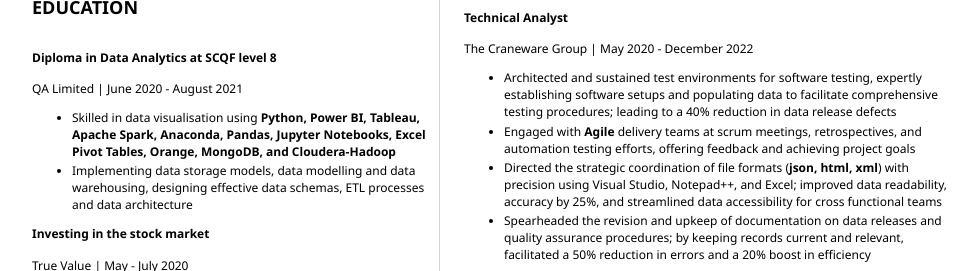
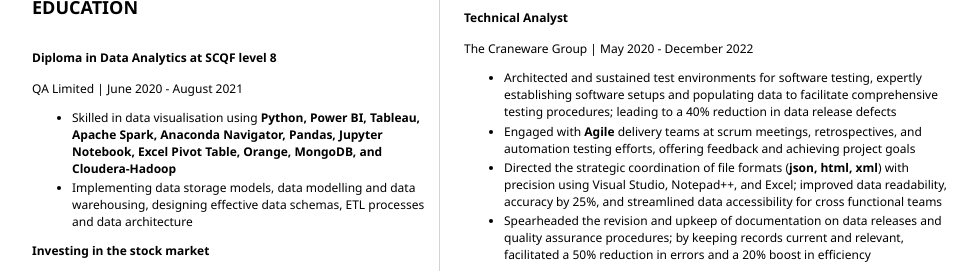
Before and after one commit to robercnaranjo/cv, a plain HTML site: page index.html in a window 1280 px wide. Shown: the part 503-774 px from the top of the page, without its empty margins (152-1130 px from the left). Drawn offline with Linux system fonts and the light colour scheme.

Commit message:
Updated QA Limited skills

```diff
--- a/index.html
+++ b/index.html
@@ -49,7 +49,7 @@
 	                        </p>
 	                        <ul>
                                 <li>
-                                    Skilled in data visualisation using <b>Python, Power BI, Tableau, Apache Spark, Anaconda, Pandas, Jupyter Notebooks, Excel Pivot Tables, Orange, MongoDB, and Cloudera-Hadoop</b>
+                                    Skilled in data visualisation using <b>Python, Power BI, Tableau, Apache Spark, Anaconda Navigator, Pandas, Jupyter Notebook, Excel Pivot Table, Orange, MongoDB, and Cloudera-Hadoop</b>
                                 </li>
                                 <li>
                                     Implementing data storage models, data modelling and data warehousing, designing effective data schemas, ETL processes and data architecture
```
